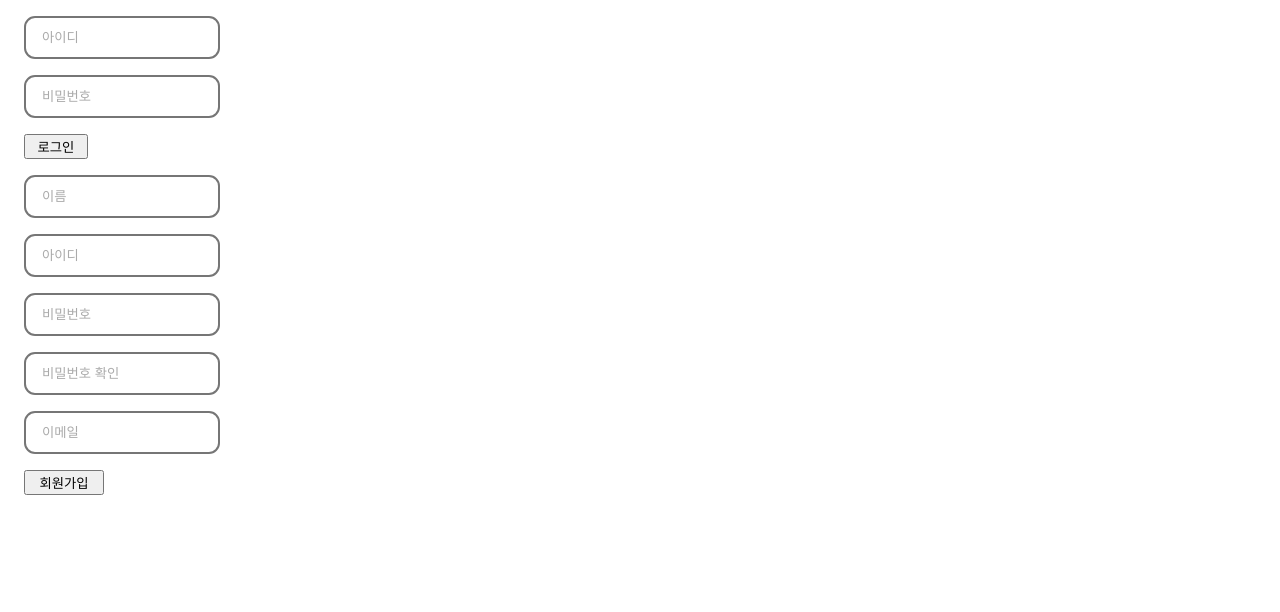
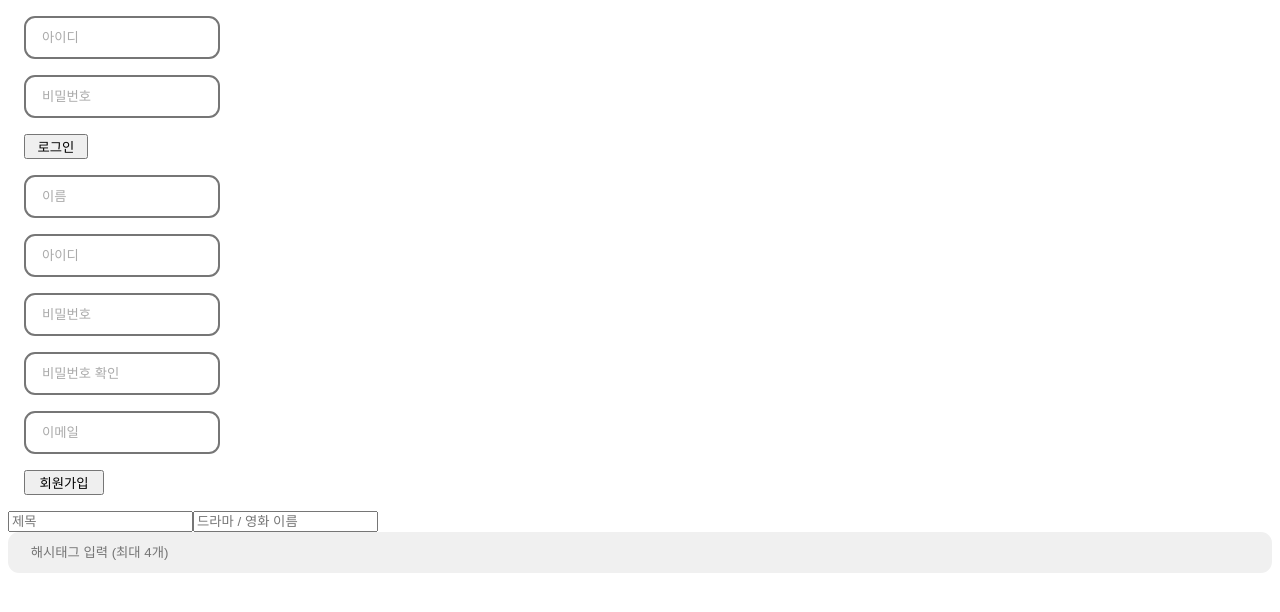
Before and after one commit to pnh135/scene-stealer, a React (Vite) app: page / in a window 1280 px wide. Shown: the top 612 px of the page. Built offline with nearby package versions, Linux system fonts and the light colour scheme.

Commit message:
Add: CreateFeedInputs 컴포넌트 및 해시태그 기능 추가

```diff
--- a/src/components/inputs/CreateFeedInputs.jsx
+++ b/src/components/inputs/CreateFeedInputs.jsx
@@ -1,22 +1,58 @@
-import { useState } from "react"
+import { useState } from "react";
+import styled from "styled-components";
 
 const CreateFeedInputs = () => {
-
-    // 제목, 드라마/영화 이름
     const [createFeedInput, setCreateFeedInput] = useState({
-        feedTitle:'',
-        contentTitle:'',
-        hashtag:'',
+        feedTitle: "",
+        contentTitle: "",
+        tagsArray: [],
+        tagInput: "",
     });
 
+    const [errorMessage, setErrorMessage] = useState(""); // 🔹 에러 메시지 상태 추가
 
-    // 피드 생성 입력값 관리
     const handleCreateFeedChange = (e) => {
-        const {name, value} = e.target;
-        setCreateFeedInput((prev) => ({
+        const { name, value } = e.target;
+        setCreateFeedInput(prev => ({
             ...prev,
             [name]: value,
         }));
+    };
+
+    const addTag = (newTag) => {
+        if (!newTag.trim()) return;
+        if (createFeedInput.tagsArray.includes(newTag)) {
+            setErrorMessage("이미 추가한 태그입니다."); //  중복 태그 추가 방지
+            return;
+        }
+
+        if (createFeedInput.tagsArray.length >= 4) {
+            setErrorMessage("해시태그는 최대 4개입니다."); // 태그 개수 제한 메시지
+            return;
+        }
+
+        setCreateFeedInput(prev => ({
+            ...prev,
+            tagsArray: [...prev.tagsArray, newTag],
+            tagInput: "",
+        }));
+
+        setErrorMessage(""); // 정상 입력 시 에러 메시지 초기화
+    };
+
+    const handleKeyDown = (e) => {
+        if (e.key === "Enter") {
+            e.preventDefault();
+            addTag(createFeedInput.tagInput);
+        }
+    };
+
+    const removeTag = (index) => {
+        setCreateFeedInput(prev => ({
+            ...prev,
+            tagsArray: prev.tagsArray.filter((_, i) => i !== index),
+        }));
+        setErrorMessage(""); // 태그 삭제 시 에러 메시지도 초기화
     };
 
     return (
@@ -35,11 +71,94 @@
                     name="contentTitle"
                     value={createFeedInput.contentTitle}
                     onChange={handleCreateFeedChange}
-                placeholder="드마라 / 영화 이름"
+                    placeholder="드라마 / 영화 이름"
                 />
+
+                {/* 태그 입력 인풋 */}
+                <TagInputContainer>
+                    <TagInput
+                        type="text"
+                        value={createFeedInput.tagInput}
+                        onChange={(e) => setCreateFeedInput(prev => ({
+                            ...prev,
+                            tagInput: e.target.value,
+                        }))}
+                        onKeyDown={handleKeyDown}
+                        placeholder="해시태그 입력 (최대 4개)"
+                    />
+                </TagInputContainer>
+
+                {/* 에러 메시지 출력 */}
+                {errorMessage && <ErrorText>{errorMessage}</ErrorText>}
+
+                {/* 태그 리스트 */}
+                <TagListContainer>
+                    {createFeedInput.tagsArray.map((tag, index) => (
+                        <TagItem key={index}>
+                            #{tag}
+                            <span onClick={() => removeTag(index)}>✖</span>
+                        </TagItem>
+                    ))}
+                </TagListContainer>
             </form>
         </div>
-    )
+    );
+};
+
+/* 입력 필드 스타일 */
+const TagInputContainer = styled.div`
+  display: flex;
+  flex-wrap: wrap;
+  background-color: #f0f0f0;
+  padding: 0.4rem 1rem;
+  border-radius: 0.7rem;
+`;
+
+/* 에러 메시지 스타일 */
+const ErrorText = styled.p`
+  color: red;
+  font-size: 14px;
+  margin: 5px 0; /* 입력창과 태그 리스트 사이에 여백 */
+`;
+
+/* 태그 리스트 스타일 */
+const TagListContainer = styled.div`
+  display: flex;
+  flex-wrap: wrap;
+  gap: 0.5em;
+  margin-top: 5px;
+`;
+
+const TagItem = styled.div`
+  display: flex;
+  align-items: center;
+  padding: 0.5em 0.75em;
+  border-radius: 20px;
+  background-color: #d9d9d9;
+  font-size: 14px;
+
+  & > span {
+    display: inline-flex;
+    justify-content: center;
+    align-items: center;
+    background-color: rgb(48, 48, 48);
+    border-radius: 50%;
+    margin-left: 0.3em;
+    font-size: 12px;
+    color: #fff;
+    width: 16px;
+    height: 16px;
+    cursor: pointer;
   }
+`;
 
-export default CreateFeedInputs
+const TagInput = styled.input`
+  flex-grow: 1;
+  padding: 0.5em;
+  background-color: #f0f0f0;
+  border: none;
+  outline: none;
+  font-family: "Noto Sans KR", sans-serif;
+`;
+
+export default CreateFeedInputs;
--- a/src/components/inputs/LoginInputs.jsx
+++ b/src/components/inputs/LoginInputs.jsx
@@ -113,4 +113,5 @@
 `;
 
 
+export { ErrorMessage };
 export default LoginInputs;
--- a/src/pages/Home.jsx
+++ b/src/pages/Home.jsx
@@ -1,3 +1,4 @@
+import CreateFeedInputs from "../components/inputs/CreateFeedInputs";
 import LoginInputs from "../components/inputs/LoginInputs";
 import SignupInputs from "../components/inputs/SignupInputs";
 
@@ -7,6 +8,7 @@
       <div>
         <LoginInputs />
         <SignupInputs />
+        <CreateFeedInputs />
       </div>
     </>
   );
```
Lines whose indentation alone changed are shown as unchanged.
